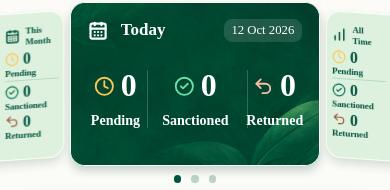
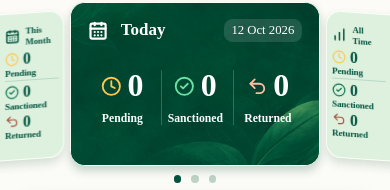
Before and after one commit to Bhavneet010/amcc-agri-loan-tracker, a Next.js app: page / in a window 390 px wide. Shown: the part 187-377 px from the top of the page. Built offline with nearby package versions, Linux system fonts and the light colour scheme; no server answers.

Commit message:
Keep summary statuses equal without label overlap

```diff
--- a/app/home.css
+++ b/app/home.css
@@ -192,9 +192,9 @@
 /* Three decision states share the existing summary card. */
 .featured .returned-count{border-left:1px solid #ffffff33}
 .returned-count svg{color:#ffbca1}
-.featured .summary-counts{grid-template-columns:minmax(0,4fr) minmax(0,7fr) minmax(0,4fr);column-gap:4px}
+.featured .summary-counts{grid-template-columns:repeat(3,minmax(0,1fr));column-gap:4px}
 .featured .summary-count{min-width:0;width:100%;gap:10px;font-size:clamp(11px,3.6vw,22px)}
-.featured .summary-count>span:last-child{white-space:nowrap}
+.featured .summary-count>span:last-child{white-space:nowrap;font-size:clamp(10px,3vw,22px)}
 .featured .summary-number{gap:6px}.featured .summary-number strong{font-size:clamp(30px,8.2vw,52px)}.featured .summary-number svg{width:clamp(18px,5.3vw,34px);height:clamp(18px,5.3vw,34px)}
 .compact .returned-count svg{color:#a05237}
 @media(max-width:680px){.compact .summary-counts{gap:2px;margin-top:4px}.compact .summary-count{gap:1px;font-size:10px}.compact .summary-number{gap:4px}.compact .summary-number strong{font-size:17px}.compact .summary-number svg{width:14px;height:14px}.compact .sanctioned-count{padding-top:3px}}
```
